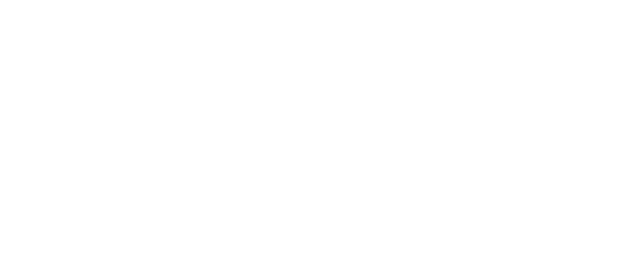
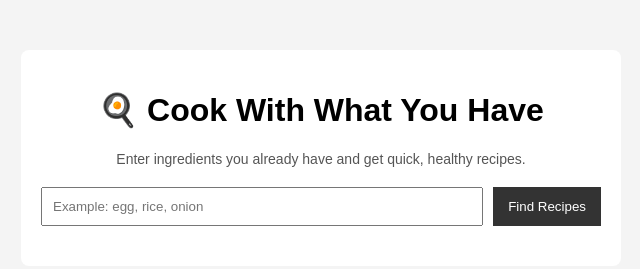
Before and after one commit to shadowhackers2k25/SHADOW-HACKERS, a plain HTML site: page index.html in a window 1280 px wide. Shown: the whole page, without its empty margins (319-959 px from the left). Drawn offline with Linux system fonts and the light colour scheme.

Commit message:
Add recipe functionality and input section to index.html and script.js; style updates in style.css

```diff
--- a/index.html
+++ b/index.html
@@ -1,11 +1,32 @@
 <!DOCTYPE html>
 <html lang="en">
 <head>
-    <meta charset="UTF-8">
-    <meta name="viewport" content="width=device-width, initial-scale=1.0">
-    <title>Document</title>
+  <meta charset="UTF-8">
+  <title>Cook With What You Have</title>
+  <link rel="stylesheet" href="style.css">
 </head>
 <body>
 
+  <div class="container">
+    <h1>🍳 Cook With What You Have</h1>
+    <p class="subtitle">
+      Enter ingredients you already have and get quick, healthy recipes.
+    </p>
+
+    <!-- Input Section -->
+    <div class="input-section">
+      <input
+        type="text"
+        id="ingredientsInput"
+        placeholder="Example: egg, rice, onion"
+      >
+      <button onclick="findRecipes()">Find Recipes</button>
+    </div>
+
+    <!-- Recipe Results -->
+    <div id="recipeList" class="recipes"></div>
+  </div>
+
+  <script src="script.js"></script>
 </body>
 </html>
--- a/script.js
+++ b/script.js
@@ -0,0 +1,76 @@
+// Recipe data (acts like a small database)
+const recipes = [
+  {
+    name: "Egg Fried Rice",
+    ingredients: ["egg", "rice", "onion"],
+    time: "20 minutes",
+    cost: "Low"
+  },
+  {
+    name: "Onion Omelette",
+    ingredients: ["egg", "onion"],
+    time: "10 minutes",
+    cost: "Low"
+  },
+  {
+    name: "Simple Veg Rice",
+    ingredients: ["rice", "onion"],
+    time: "15 minutes",
+    cost: "Low"
+  },
+  {
+    name: "Boiled Eggs",
+    ingredients: ["egg"],
+    time: "8 minutes",
+    cost: "Very Low"
+  }
+];
+
+// Function runs when button is clicked
+function findRecipes() {
+
+  // Get user input
+  let input = document.getElementById("ingredientsInput").value;
+
+  // Convert input into array
+  let userIngredients = input
+    .toLowerCase()
+    .split(",")
+    .map(item => item.trim());
+
+  let recipeList = document.getElementById("recipeList");
+  recipeList.innerHTML = ""; // Clear old results
+
+  let found = false;
+
+  // Check each recipe
+  recipes.forEach(recipe => {
+
+    // Check if recipe ingredients match user ingredients
+    let match = recipe.ingredients.every(item =>
+      userIngredients.includes(item)
+    );
+
+    if (match) {
+      found = true;
+
+      // Create recipe card
+      let div = document.createElement("div");
+      div.className = "recipe-card";
+
+      div.innerHTML = `
+        <h3>${recipe.name}</h3>
+        <p><strong>Time:</strong> ${recipe.time}</p>
+        <p><strong>Cost:</strong> ${recipe.cost}</p>
+        <p><strong>Uses your ingredients fully</strong> ♻️</p>
+      `;
+
+      recipeList.appendChild(div);
+    }
+  });
+
+  // If no recipe found
+  if (!found) {
+    recipeList.innerHTML = "<p>No matching recipe found. Try fewer ingredients.</p>";
+  }
+}
--- a/style.css
+++ b/style.css
@@ -0,0 +1,66 @@
+* {
+  box-sizing: border-box;
+  font-family: Arial, sans-serif;
+}
+
+body {
+  background-color: #f4f4f4;
+  margin: 0;
+  padding: 0;
+}
+
+.container {
+  max-width: 600px;
+  margin: 50px auto;
+  background: white;
+  padding: 20px;
+  border-radius: 8px;
+}
+
+h1 {
+  text-align: center;
+}
+
+.subtitle {
+  text-align: center;
+  color: #555;
+  font-size: 14px;
+}
+
+.input-section {
+  display: flex;
+  gap: 10px;
+  margin: 20px 0;
+}
+
+input {
+  flex: 1;
+  padding: 10px;
+}
+
+button {
+  padding: 10px 15px;
+  background-color: #333;
+  color: white;
+  border: none;
+  cursor: pointer;
+}
+
+button:hover {
+  background-color: #555;
+}
+
+.recipes {
+  margin-top: 20px;
+}
+
+.recipe-card {
+  border: 1px solid #ddd;
+  padding: 10px;
+  border-radius: 5px;
+  margin-bottom: 10px;
+}
+
+.recipe-card h3 {
+  margin: 0 0 5px;
+}
```
